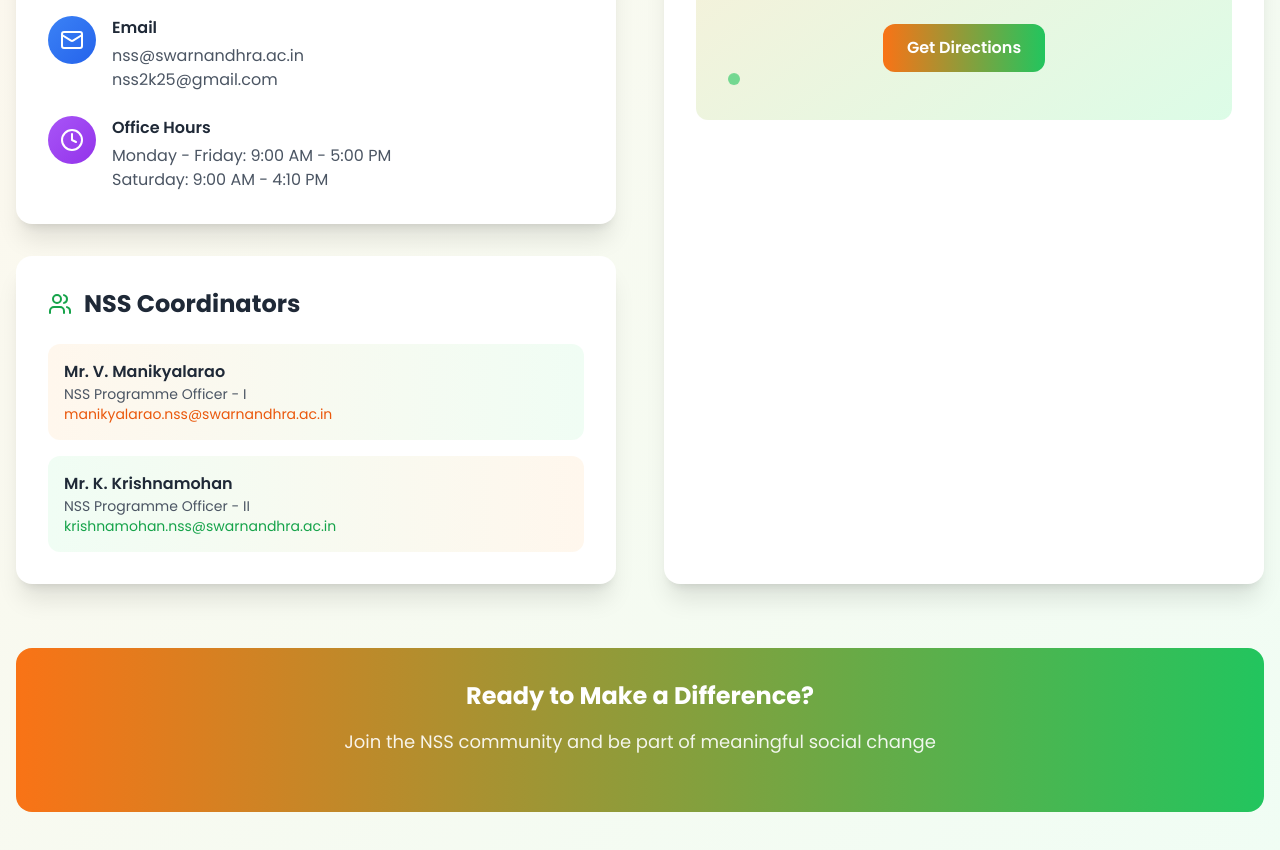
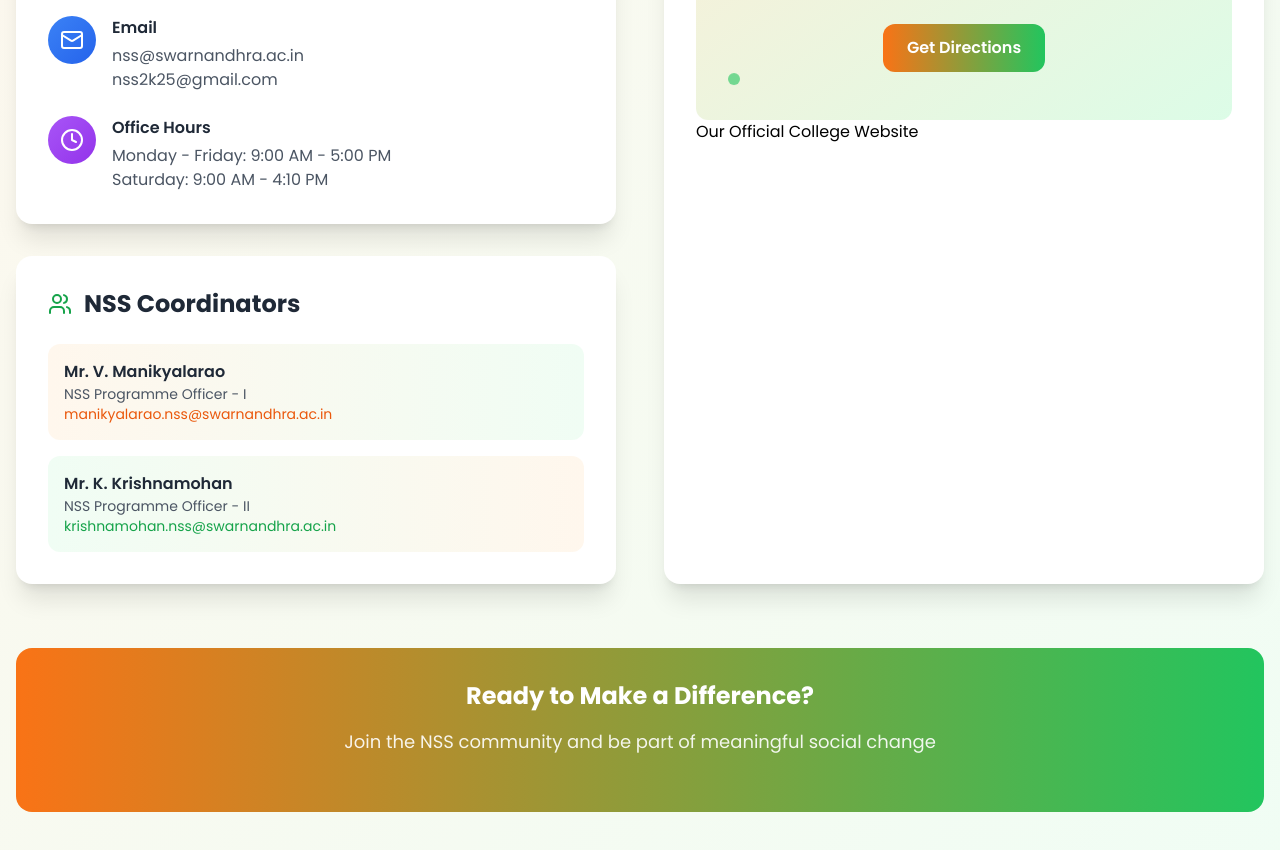
Before and after one commit to Prograto/NSSDay-2k25, a React (Vite) app: page / in a window 1280 px wide. Shown: the part 6645-7495 px from the top of the page. Built offline with nearby package versions, Linux system fonts and the light colour scheme.

Commit message:
Update Contact.tsx

```diff
--- a/src/components/Contact.tsx
+++ b/src/components/Contact.tsx
@@ -125,6 +125,7 @@ const Contact: React.FC = () => {
               <div className="absolute bottom-8 left-8 w-3 h-3 bg-green-500 rounded-full opacity-60 animate-bounce"></div>
               <div className="absolute top-1/3 left-4 w-2 h-2 bg-orange-400 rounded-full opacity-60 animate-ping"></div>
             </div>
+            <a href="https://www.swarnandhra.ac.in/">Our Official College Website</a>
           </div>
         </div>
 
```
